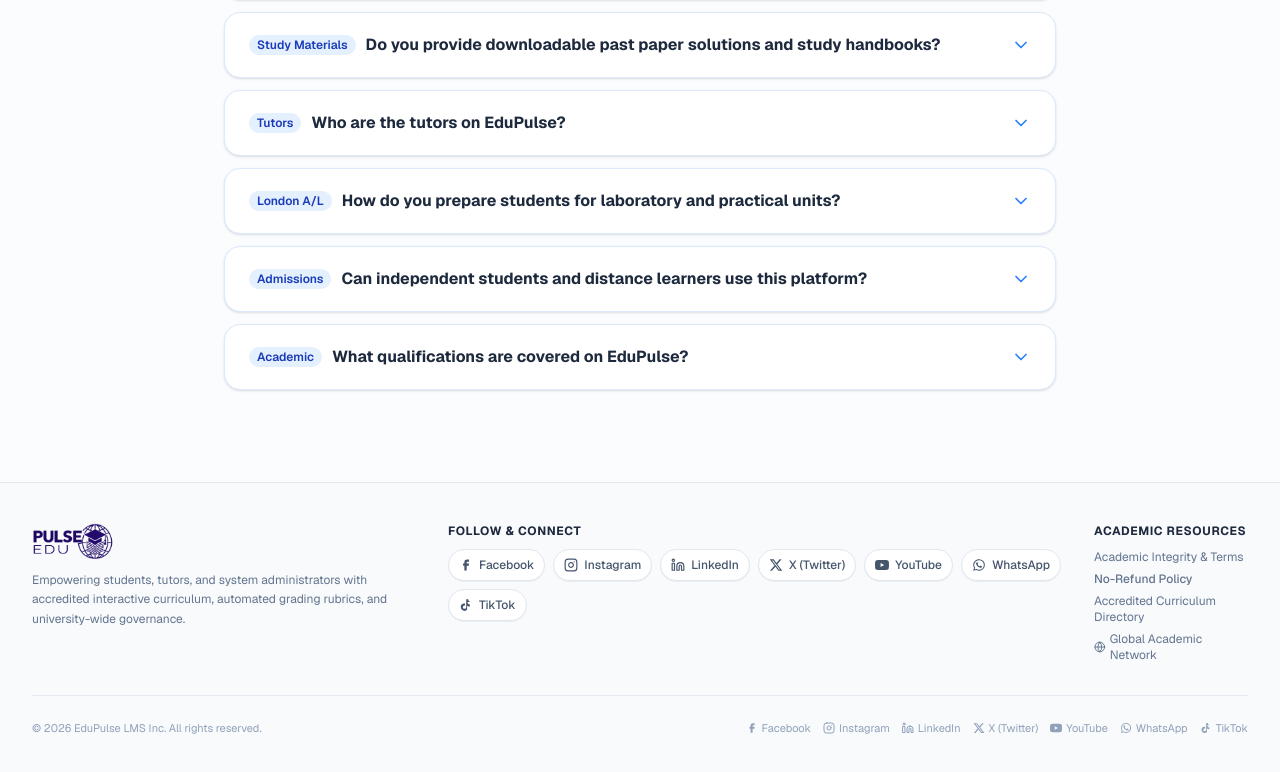
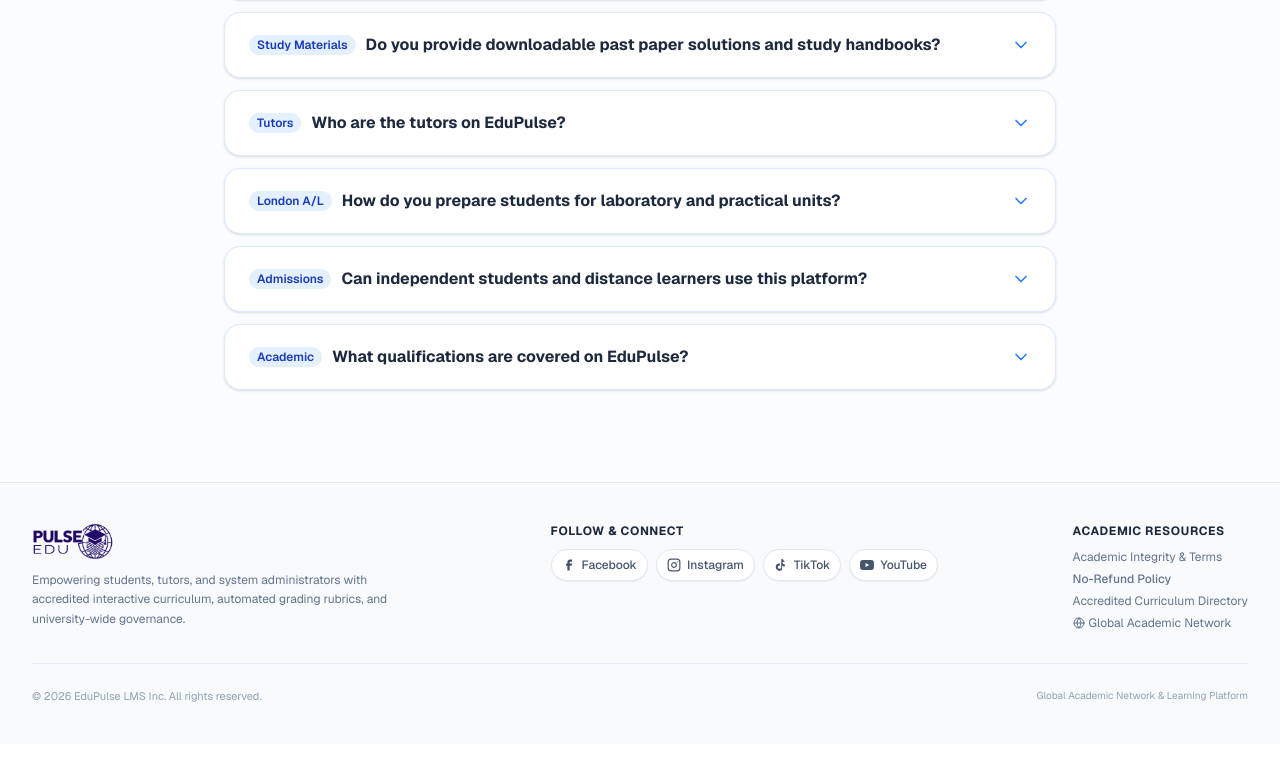
Before and after one commit to yashan223/lms, a Next.js app: page / in a window 1280 px wide. Shown: the part 2602-3374 px from the top of the page. After the commit the page ends 3346 px from the top, so only its background shows below. Built offline with nearby package versions, Linux system fonts and the light colour scheme; no server answers; the database is empty; what @next/env would draw is missing.

Commit message:
fix(footer): keep only facebook, instagram, tiktok, and youtube links

```diff
--- a/components/layout/Footer.tsx
+++ b/components/layout/Footer.tsx
@@ -35,24 +35,12 @@ const SOCIAL_LINKS: SocialLink[] = [
     ),
   },
   {
-    name: "LinkedIn",
-    href: "https://linkedin.com",
-    hoverClass: "hover:text-[#0A66C2] hover:border-[#0A66C2]/40 hover:bg-blue-50/50",
-    icon: (props) => (
-      <svg viewBox="0 0 24 24" fill="none" stroke="currentColor" strokeWidth="2" strokeLinecap="round" strokeLinejoin="round" {...props}>
-        <path d="M16 8a6 6 0 0 1 6 6v7h-4v-7a2 2 0 0 0-2-2 2 2 0 0 0-2 2v7h-4v-7a6 6 0 0 1 6-6z" />
-        <rect width="4" height="12" x="2" y="9" />
-        <circle cx="4" cy="4" r="2" />
-      </svg>
-    ),
-  },
-  {
-    name: "X (Twitter)",
-    href: "https://x.com",
-    hoverClass: "hover:text-slate-900 hover:border-slate-400 hover:bg-slate-100/60",
+    name: "TikTok",
+    href: "https://tiktok.com",
+    hoverClass: "hover:text-[#000000] hover:border-slate-400 hover:bg-slate-100/60",
     icon: (props) => (
       <svg viewBox="0 0 24 24" fill="currentColor" {...props}>
-        <path d="M18.244 2.25h3.308l-7.227 8.26 8.502 11.24H16.17l-5.214-6.817L4.99 21.75H1.68l7.73-8.835L1.254 2.25H8.08l4.713 6.231zm-1.161 17.52h1.833L7.084 4.126H5.117z" />
+        <path d="M19.59 6.69a4.83 4.83 0 0 1-3.77-4.25V2h-3.45v13.67a2.89 2.89 0 0 1-5.2 1.74 2.89 2.89 0 0 1 2.31-4.64 2.93 2.93 0 0 1 .88.13V9.4a6.84 6.84 0 0 0-1-.05A6.33 6.33 0 0 0 3 15.68a6.34 6.34 0 0 0 10.86 4.43v-7a8.16 8.16 0 0 0 4.77 1.52v-3.4a4.85 4.85 0 0 1-2.92-1.54 4.79 4.79 0 0 1-1.12-3z" />
       </svg>
     ),
   },
@@ -63,26 +51,6 @@ const SOCIAL_LINKS: SocialLink[] = [
     icon: (props) => (
       <svg viewBox="0 0 24 24" fill="currentColor" {...props}>
         <path d="M23.498 6.186a3.016 3.016 0 0 0-2.122-2.136C19.505 3.545 12 3.545 12 3.545s-7.505 0-9.377.505A3.017 3.017 0 0 0 .502 6.186C0 8.07 0 12 0 12s0 3.93.502 5.814a3.016 3.016 0 0 0 2.122 2.136c1.871.505 9.376.505 9.376.505s7.505 0 9.377-.505a3.015 3.015 0 0 0 2.122-2.136C24 15.93 24 12 24 12s0-3.93-.502-5.814zM9.545 15.568V8.432L15.818 12l-6.273 3.568z" />
-      </svg>
-    ),
-  },
-  {
-    name: "WhatsApp",
-    href: "https://wa.me",
-    hoverClass: "hover:text-[#25D366] hover:border-[#25D366]/40 hover:bg-emerald-50/50",
-    icon: (props) => (
-      <svg viewBox="0 0 24 24" fill="currentColor" {...props}>
-        <path d="M12.04 2c-5.46 0-9.91 4.45-9.91 9.91 0 1.75.46 3.45 1.32 4.95L2.05 22l5.25-1.38c1.45.79 3.08 1.21 4.74 1.21 5.46 0 9.91-4.45 9.91-9.91 0-2.65-1.03-5.14-2.9-7.01A9.816 9.816 0 0 0 12.04 2m.01 1.67c2.2 0 4.26.86 5.82 2.42a8.225 8.225 0 0 1 2.41 5.83c0 4.54-3.7 8.24-8.24 8.24-1.48 0-2.93-.4-4.2-1.15l-.3-.18-3.12.82.83-3.04-.2-.31a8.196 8.196 0 0 1-1.26-4.36c0-4.54 3.7-8.25 8.26-8.25m4.52 10.23c-.25-.13-1.47-.72-1.7-.81-.23-.08-.39-.13-.56.13-.17.25-.64.81-.79.97-.14.17-.29.19-.54.06-.25-.13-1.06-.39-2.01-1.24-.74-.66-1.24-1.48-1.39-1.73-.14-.25-.02-.38.11-.51.11-.11.25-.29.37-.43.12-.15.17-.25.25-.42.08-.17.04-.31-.02-.44-.06-.13-.56-1.35-.77-1.85-.2-.49-.41-.42-.56-.43h-.48c-.17 0-.44.06-.67.31-.23.25-.88.86-.88 2.1 0 1.24.9 2.44 1.03 2.61.13.17 1.78 2.72 4.31 3.81.6.26 1.07.42 1.44.54.6.19 1.15.16 1.59.1.48-.07 1.47-.6 1.68-1.18.21-.58.21-1.08.15-1.18-.06-.1-.22-.17-.47-.29z" />
-      </svg>
-    ),
-  },
-  {
-    name: "TikTok",
-    href: "https://tiktok.com",
-    hoverClass: "hover:text-[#000000] hover:border-slate-400 hover:bg-slate-100/60",
-    icon: (props) => (
-      <svg viewBox="0 0 24 24" fill="currentColor" {...props}>
-        <path d="M19.59 6.69a4.83 4.83 0 0 1-3.77-4.25V2h-3.45v13.67a2.89 2.89 0 0 1-5.2 1.74 2.89 2.89 0 0 1 2.31-4.64 2.93 2.93 0 0 1 .88.13V9.4a6.84 6.84 0 0 0-1-.05A6.33 6.33 0 0 0 3 15.68a6.34 6.34 0 0 0 10.86 4.43v-7a8.16 8.16 0 0 0 4.77 1.52v-3.4a4.85 4.85 0 0 1-2.92-1.54 4.79 4.79 0 0 1-1.12-3z" />
       </svg>
     ),
   },
@@ -164,23 +132,7 @@ export function Footer() {
         {/* Bottom Bar */}
         <div className="mt-8 pt-6 border-t border-slate-200/80 flex flex-col sm:flex-row items-center justify-between gap-4 text-[11px] text-slate-400">
           <p>© {new Date().getFullYear()} EduPulse LMS Inc. All rights reserved.</p>
-          <div className="flex items-center gap-3 flex-wrap justify-center">
-            {SOCIAL_LINKS.map((item) => {
-              const Icon = item.icon;
-              return (
-                <a
-                  key={item.name}
-                  href={item.href}
-                  target="_blank"
-                  rel="noreferrer"
-                  className="inline-flex items-center gap-1 text-slate-400 hover:text-blue-600 transition-colors"
-                >
-                  <Icon className="w-3 h-3" />
-                  <span>{item.name}</span>
-                </a>
-              );
-            })}
-          </div>
+          <span className="text-[10px] text-slate-400">Global Academic Network &amp; Learning Platform</span>
         </div>
       </div>
     </footer>
```
